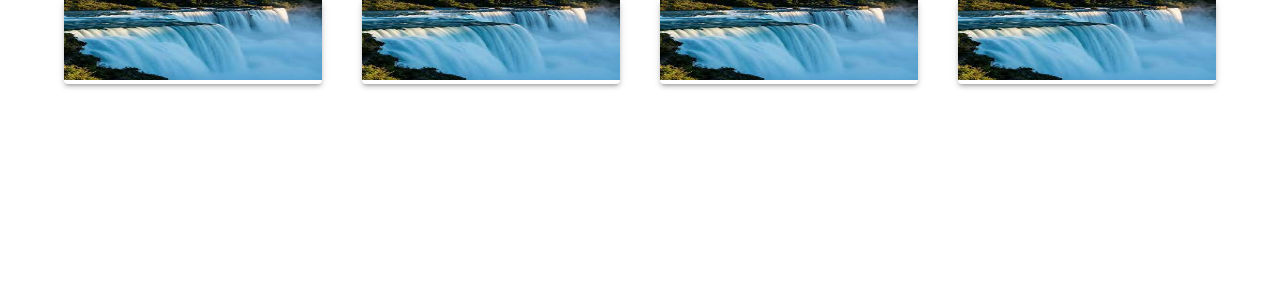
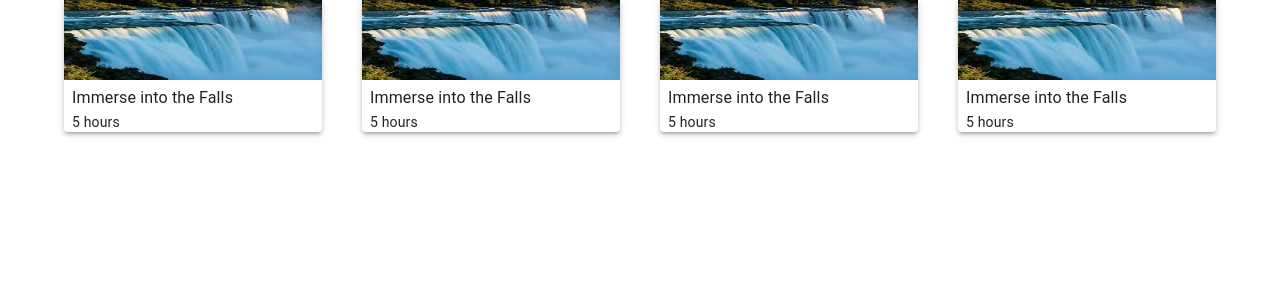
Before and after one commit to JoshuaJonesTS/material-ui-crash-course, a React (Create React App) app: page / in a window 1280 px wide. Shown: the top 300 px of the page. Built offline with nearby package versions, Linux system fonts and the light colour scheme; the HTML template or start-up script is replaced by a standard one.

Commit message:
Add title and duration to TourCard

```diff
--- a/src/components/TourCard.js
+++ b/src/components/TourCard.js
@@ -1,6 +1,8 @@
 import Paper from "@mui/material/Paper";
 import { Grid } from "@mui/material";
 import { imageAddress } from "./TourCard.utils";
+import Typography from "@mui/material/Typography";
+import Box from "@mui/material/Box";
 
 const TourCard = () => {
     return (
@@ -11,6 +13,21 @@ const TourCard = () => {
                     alt=''
                 >
                 </img>
+                <Box paddingX={1}>
+                    <Typography variant='subtitle1' component='h2'>
+                        Immerse into the Falls
+                    </Typography>
+                    <Box
+                        sx={{
+                            display: 'flex',
+                            alignItems: 'center'
+                        }}
+                    >
+                    <Typography variant='body2' component='p'>
+                        5 hours
+                    </Typography>
+                    </Box>
+                </Box>
             </Paper>
         </Grid>
     );
```
